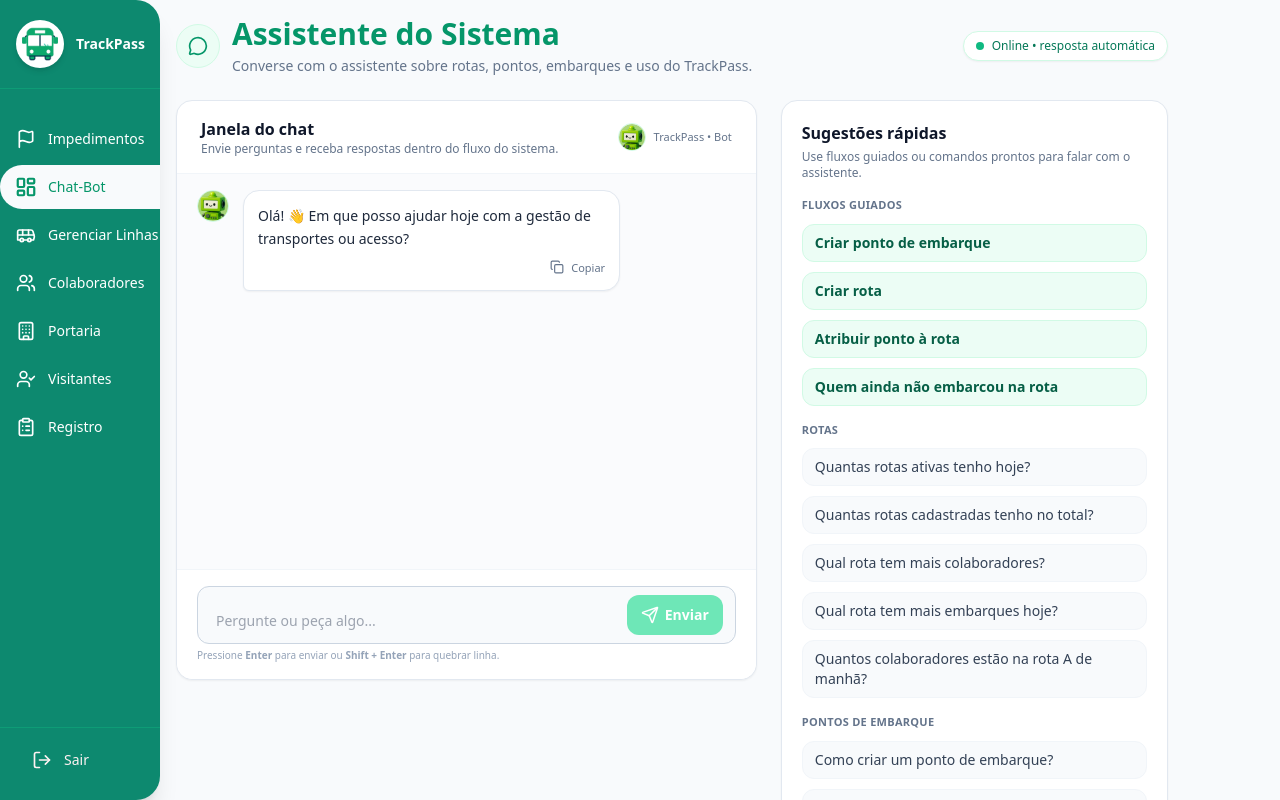
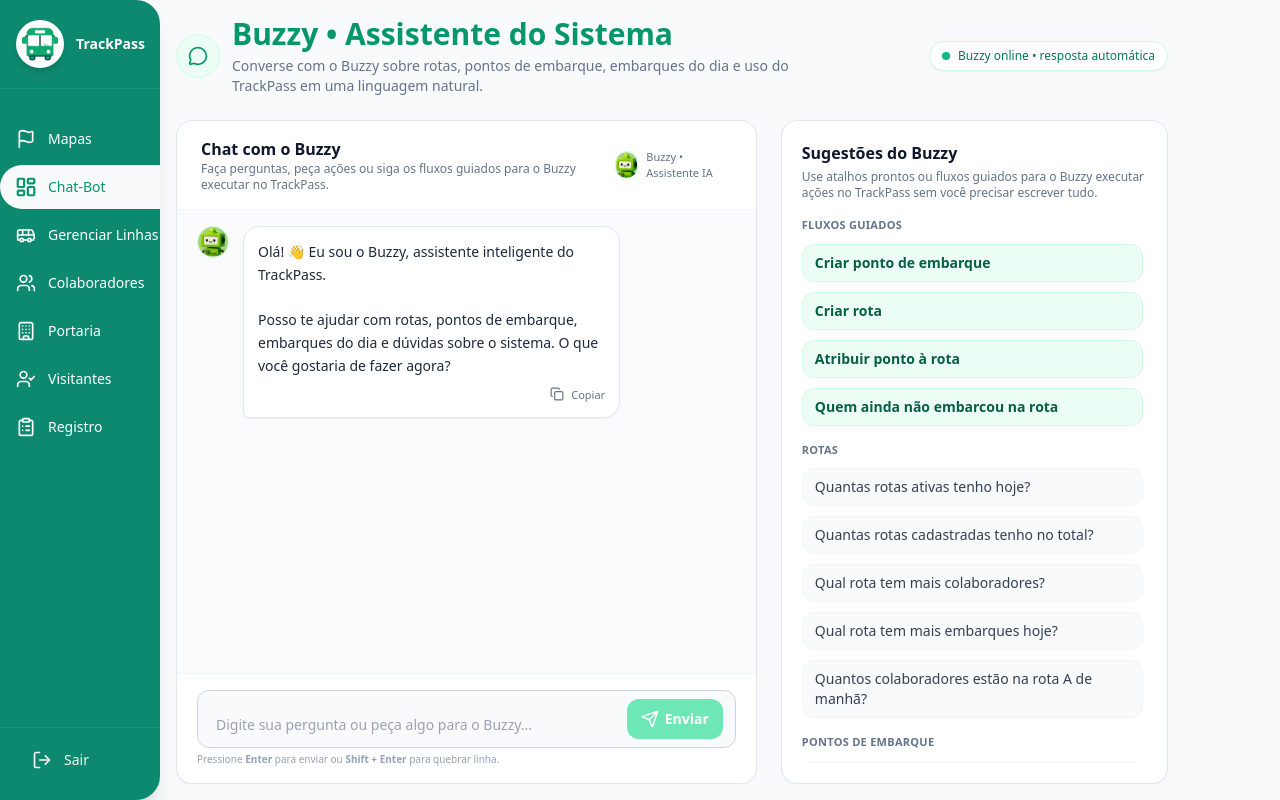
Before and after one commit to Marilia84/Gestao-de-Acesso, a React (Vite) app: page /chat-bot in a window 1280 px wide. Shown: the top 800 px of the page. Built offline with nearby package versions, Linux system fonts and the light colour scheme; sample sign-in values are in the browser's storage.

Commit message:
feat(chatBot): melhorias do assistente virtual

```diff
--- a/src/components/Navbar.jsx
+++ b/src/components/Navbar.jsx
@@ -1,4 +1,3 @@
-// src/components/Navbar.jsx
 import { useLocation, useNavigate, Link } from "react-router-dom";
 import logoK from "../assets/logoK.png";
 import {
@@ -14,7 +13,7 @@ import {
 } from "lucide-react";
 
 const menuItems = [
-  { icon: Flag, label: "Impedimentos", path: "/home" },
+  { icon: Flag, label: "Mapas", path: "/home" },
   { icon: LayoutDashboard, label: "Chat-Bot", path: "/chat-bot" },
   { icon: Bus, label: "Gerenciar Linhas", path: "/gerenciarLinhas" },
   { icon: Users, label: "Colaboradores", path: "/colaboradores" },
--- a/src/pages/Chat-bot.jsx
+++ b/src/pages/Chat-bot.jsx
@@ -14,7 +14,7 @@ const UserAvatar = () => (
 
 const AiAvatar = () => (
   <div className="w-8 h-8 rounded-full bg-emerald-50 flex items-center justify-center text-emerald-700 shrink-0 overflow-hidden border border-emerald-100">
-    <img src={botIcon} alt="AI Bot" className="w-8 h-8 rounded-full object-cover" />
+    <img src={botIcon} alt="Buzzy" className="w-8 h-8 rounded-full object-cover" />
   </div>
 );
 
@@ -23,7 +23,9 @@ export default function Home() {
     {
       id: 1,
       sender: "ai",
-      text: "Olá! 👋 Em que posso ajudar hoje com a gestão de transportes ou acesso?",
+      text:
+        "Olá! 👋 Eu sou o Buzzy, assistente inteligente do TrackPass.\n\n" +
+        "Posso te ajudar com rotas, pontos de embarque, embarques do dia e dúvidas sobre o sistema. O que você gostaria de fazer agora?",
     },
   ]);
 
@@ -98,14 +100,16 @@ export default function Home() {
       };
       setMessages((prevMessages) => [...prevMessages, aiResponse]);
     } catch (error) {
-      console.error("Erro ao comunicar com a IA:", error);
+      console.error("Erro ao comunicar com o Buzzy:", error);
       const errorResponse = {
         id: Date.now() + 1,
         sender: "ai",
-        text: "Desculpe, não consegui processar sua solicitação no momento. 😥 Tente novamente mais tarde.",
+        text:
+          "Desculpe, tive um problema para processar sua solicitação agora. 😥\n\n" +
+          "Tente novamente em alguns instantes ou ajuste um pouco a pergunta.",
       };
       setMessages((prevMessages) => [...prevMessages, errorResponse]);
-      toast.error("Desculpe, não consegui processar sua solicitação. 😥");
+      toast.error("Desculpe, o Buzzy não conseguiu responder agora. Tente novamente.");
     } finally {
       setIsAiThinking(false);
     }
@@ -123,10 +127,10 @@ export default function Home() {
       setTimeout(() => {
         setCopiedMessageId(null);
       }, 2000);
-      toast.success("Texto copiado!");
+      toast.success("Resposta copiada com sucesso!");
     } catch (err) {
       console.error("Falha ao copiar texto:", err);
-      toast.error("Falha ao copiar o texto.");
+      toast.error("Não foi possível copiar o texto.");
     }
     document.body.removeChild(textArea);
   };
@@ -146,7 +150,7 @@ export default function Home() {
       id: Date.now(),
       sender: "ai",
       text:
-        "Certo! Vamos criar um ponto de embarque. ✨\n\n" +
+        "Perfeito, vamos criar um ponto de embarque com o Buzzy. ✨\n\n" +
         "Digite agora apenas o nome do ponto e o endereço completo em uma única frase, seguindo este modelo:\n\n" +
         "Portaria Principal na Rua São José, 250, São Joaquim da Barra - SP, Brasil.\n\n" +
         "Depois é só enviar que eu tento criar o ponto pra você. 😊",
@@ -161,7 +165,7 @@ export default function Home() {
       id: Date.now(),
       sender: "ai",
       text:
-        "Perfeito! Vamos criar uma rota. 🚌\n\n" +
+        "Ótimo! Vamos criar uma rota com o Buzzy. 🚌\n\n" +
         "Digite agora os dados em uma única frase, completando depois de \"rota\", seguindo este modelo:\n\n" +
         "em São Joaquim da Barra chamada Rota T, no período da manhã, rota ativa, saindo às 07:10 e chegando às 08:00, com 44 lugares.\n\n" +
         "Você pode trocar cidade, nome, período, horários e capacidade. Depois de enviar, eu tento criar a rota pra você. 😊",
@@ -191,7 +195,7 @@ export default function Home() {
       id: Date.now(),
       sender: "ai",
       text:
-        "Vamos consultar quem ainda não embarcou. ✅\n\n" +
+        "Vamos consultar quem ainda não embarcou nessa rota hoje. ✅\n\n" +
         "Digite agora a rota, o período e a cidade com o código, seguindo este modelo:\n\n" +
         "rota A do período da manhã em São Joaquim da Barra (3)\n\n" +
         "Depois de enviar, eu retorno a lista de colaboradores que ainda não embarcaram nessa rota hoje.",
@@ -202,25 +206,26 @@ export default function Home() {
   const placeholderInput = creatingPointMode
     ? "Digite o nome do ponto e o endereço completo nesse formato..."
     : creatingRouteMode
-    ? 'Digite os dados da rota, ex: "em São Joaquim..., chamada..., período..., horários..."'
+    ? 'Descreva a rota para o Buzzy, ex: "em São Joaquim..., chamada..., período..., horários..."'
     : assigningPointToRouteMode
-    ? 'Digite ponto, rota e ordem, ex: "Portaria Principal na rota..., como primeira parada"'
+    ? 'Informe ponto, rota e ordem, ex: "Portaria Principal na rota..., como primeira parada"'
     : askingNaoEmbarcouMode
-    ? 'Digite rota, período e cidade, ex: "rota A do período da manhã em São Joaquim da Barra (3)"'
-    : "Pergunte ou peça algo...";
+    ? 'Exemplo: "rota A do período da manhã em São Joaquim da Barra (3)"'
+    : "Digite sua pergunta ou peça algo para o Buzzy...";
 
   return (
     <main
       className="
-        flex-1 min-h-screen bg-slate-50
+        flex-1 h-screen bg-slate-50
         px-3 sm:px-4 lg:px-28
         py-4
         ml-16
+        flex flex-col
       "
     >
       <Navbar />
 
-      <div className="w-full space-y-6">
+      <div className="w-full flex-1 flex flex-col space-y-6 overflow-hidden">
         <header className="flex flex-col sm:flex-row sm:items-center sm:justify-between gap-3">
           <div className="flex items-center gap-3">
             <div className="w-11 h-11 rounded-full bg-emerald-50 flex items-center justify-center border border-emerald-100">
@@ -228,10 +233,11 @@ export default function Home() {
             </div>
             <div>
               <h1 className="text-2xl sm:text-3xl font-semibold text-emerald-600">
-                Assistente do Sistema
+                Buzzy • Assistente do Sistema
               </h1>
               <p className="text-xs sm:text-sm text-slate-500 mt-1 max-w-xl">
-                Converse com o assistente sobre rotas, pontos, embarques e uso do TrackPass.
+                Converse com o Buzzy sobre rotas, pontos de embarque, embarques do dia e uso do
+                TrackPass em uma linguagem natural.
               </p>
             </div>
           </div>
@@ -246,46 +252,49 @@ export default function Home() {
           >
             <span className="inline-flex h-2 w-2 rounded-full bg-emerald-500" />
             <span className="text-[11px] sm:text-xs font-medium text-emerald-700">
-              Online • resposta automática
+              Buzzy online • resposta automática
             </span>
           </div>
         </header>
 
         <section
           className="
+            flex-1 min-h-0
             grid grid-cols-1 lg:grid-cols-[minmax(0,1.2fr)_minmax(0,0.8fr)]
             gap-5 lg:gap-6
+            items-stretch
           "
         >
           <div
             className="
               bg-white border border-slate-200 shadow-sm rounded-2xl
               flex flex-col
-              h-[540px] sm:h-[580px]
+              h-full
             "
           >
             <div className="px-4 sm:px-6 py-4 border-b border-slate-100 flex items-center justify-between">
               <div>
                 <h2 className="text-sm sm:text-base font-semibold text-slate-900">
-                  Janela do chat
+                  Chat com o Buzzy
                 </h2>
                 <p className="text-[11px] sm:text-xs text-slate-500">
-                  Envie perguntas e receba respostas dentro do fluxo do sistema.
+                  Faça perguntas, peça ações ou siga os fluxos guiados para o Buzzy executar no
+                  TrackPass.
                 </p>
               </div>
               <div className="hidden sm:flex items-center gap-2">
                 <div className="w-7 h-7 rounded-full overflow-hidden border border-emerald-100">
                   <img
                     src={botIcon}
-                    alt="Bot"
+                    alt="Buzzy"
                     className="w-7 h-7 object-cover rounded-full"
                   />
                 </div>
-                <span className="text-[11px] text-slate-500">TrackPass • Bot</span>
+                <span className="text-[11px] text-slate-500">Buzzy • Assistente IA</span>
               </div>
             </div>
 
-            <div className="flex-1 overflow-y-auto px-3 sm:px-5 py-4 space-y-4 bg-slate-50/70">
+            <div className="flex-1 min-h-0 overflow-y-auto px-3 sm:px-5 py-4 space-y-4 bg-slate-50/70">
               {messages.map((msg) => (
                 <div
                   key={msg.id}
@@ -313,7 +322,7 @@ export default function Home() {
                         <button
                           onClick={() => handleCopy(msg.text, msg.id)}
                           className="flex items-center gap-1 hover:text-slate-800 transition-colors"
-                          title="Copiar texto"
+                          title="Copiar resposta do Buzzy"
                           disabled={copiedMessageId === msg.id}
                         >
                           {copiedMessageId === msg.id ? (
@@ -338,7 +347,7 @@ export default function Home() {
                 <div className="flex items-start gap-3.5">
                   <AiAvatar />
                   <div className="max-w-[80%] sm:max-w-[70%] p-3.5 rounded-2xl shadow-sm bg-white text-slate-500 rounded-bl-md border border-slate-200 animate-pulse text-sm">
-                    Digitando...
+                    Buzzy está pensando...
                   </div>
                 </div>
               )}
@@ -388,7 +397,7 @@ export default function Home() {
                     text-sm font-semibold
                   "
                   disabled={!inputText.trim() || isAiThinking}
-                  title="Enviar mensagem"
+                  title="Enviar mensagem para o Buzzy"
                 >
                   <Send size={18} className="mr-1.5" />
                   <span className="hidden sm:inline">Enviar</span>
@@ -405,17 +414,20 @@ export default function Home() {
             className="
               bg-white border border-slate-200 shadow-sm rounded-2xl
               p-4 sm:p-5 flex flex-col gap-4
+              h-full overflow-hidden
             "
           >
             <div>
               <h3 className="text-sm sm:text-base font-semibold text-slate-900">
-                Sugestões rápidas
+                Sugestões do Buzzy
               </h3>
               <p className="text-[11px] sm:text-xs text-slate-500 mt-1">
-                Use fluxos guiados ou comandos prontos para falar com o assistente.
+                Use atalhos prontos ou fluxos guiados para o Buzzy executar ações no TrackPass sem
+                você precisar escrever tudo.
               </p>
             </div>
 
+            <div className="flex-1 min-h-0 overflow-y-auto space-y-4 pr-1">
               <div className="space-y-2.5">
                 <p className="text-[11px] font-semibold text-slate-500 uppercase tracking-wide">
                   Fluxos guiados
@@ -578,11 +590,12 @@ export default function Home() {
                 </div>
               </div>
 
-            <div className="mt-2 rounded-xl bg-emerald-50 border border-emerald-100 px-3 py-3">
+              <div className="rounded-xl bg-emerald-50 border border-emerald-100 px-3 py-3">
                 <p className="text-[11px] sm:text-xs text-emerald-900">
-                Você pode usar os fluxos guiados ou escrever livremente. O assistente interpreta
-                a mensagem e consulta o TrackPass para ajudar com rotas, pontos e embarques.
+                  Você pode escrever livremente ou usar as sugestões. O Buzzy interpreta sua
+                  mensagem, consulta o TrackPass e retorna os dados de forma simples e organizada.
                 </p>
+              </div>
             </div>
           </aside>
         </section>
--- a/src/pages/Login.jsx
+++ b/src/pages/Login.jsx
@@ -1,4 +1,3 @@
-// src/pages/Login.jsx
 import { useState, useEffect } from "react";
 import api from "../api/axios";
 import { useNavigate } from "react-router-dom";
@@ -25,7 +24,6 @@ const loginSchema = z.object({
     ),
 });
 
-// Reaproveitando as regras do schema para feedback em tempo real
 const emailSchema = loginSchema.shape.username;
 const senhaSchema = loginSchema.shape.senha;
 
@@ -47,7 +45,6 @@ export default function Login() {
     <div className="inline-block h-4 w-4 animate-spin rounded-full border-2 border-solid border-current border-r-transparent" />
   );
 
-  // --- FEEDBACK EM TEMPO REAL USANDO ZOD ---
   const emailStatus =
     touchedEmail && username.length > 0
       ? emailSchema.safeParse(username)
@@ -87,7 +84,6 @@ export default function Login() {
 
   const handleSubmit = async (e) => {
     e.preventDefault();
-    // zera qualquer alerta anterior
     setError("");
     setServerError(false);
     setAuthError("");
@@ -160,7 +156,7 @@ export default function Login() {
     touchedSenha && senha.length > 0 && senhaStatus?.success;
 
   const baseInputClasses =
-    "bg-white/15 w-full text-sm text-white placeholder-white/60 px-3 py-2.5 rounded-lg outline-none border border-white/10 focus:ring-2 transition-all";
+    "bg-white/15 w-full text-sm text-white placeholder-white/60 px-3 py-2.5 rounded-md outline-none border border-white/10 focus:ring-2 transition-all";
 
   useEffect(() => {
     const hasAlert = (serverError && error) || (!serverError && authError);
@@ -264,7 +260,7 @@ export default function Login() {
       <div className="relative z-10 w-full max-w-md px-4">
         <form
           onSubmit={handleSubmit}
-          className="bg-white/10 backdrop-blur-xl rounded-3xl shadow-2xl shadow-black/40 w-full px-8 py-10 flex flex-col items-center space-y-6"
+          className="bg-white/10 backdrop-blur-xl rounded-md shadow-2xl shadow-black/40 w-full px-8 py-10 flex flex-col items-center space-y-6"
         >
           <div className="flex flex-col items-center gap-2 mb-2">
             <img
```
Lines whose indentation alone changed are shown as unchanged.
